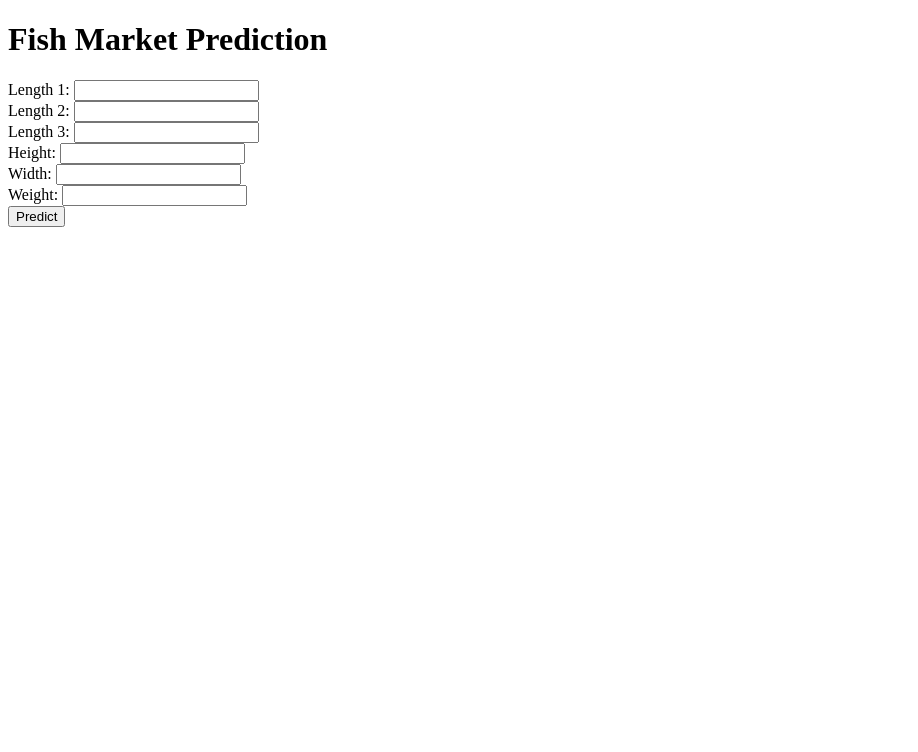
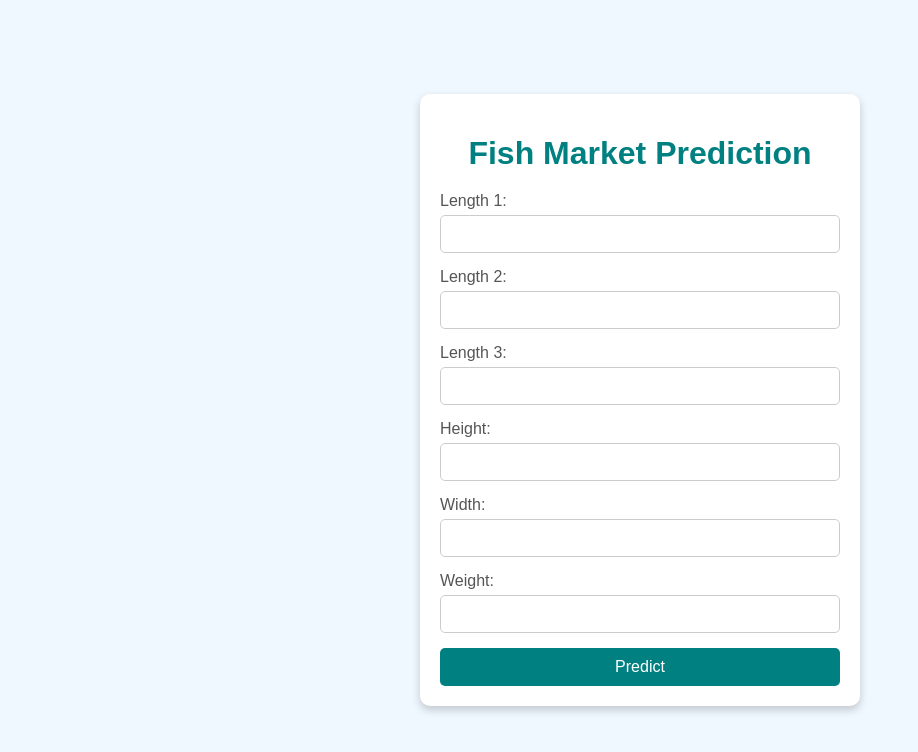
Before and after one commit to jockeymacwan-dc/lab-5, a plain HTML site: page templates/index.html in a window 1280 px wide. Shown: the whole page, without its empty margins (0-918 px from the left). Drawn offline with Linux system fonts and the light colour scheme.

Commit message:
Update index.html

```diff
--- a/templates/index.html
+++ b/templates/index.html
@@ -2,23 +2,84 @@
 <html>
 <head>
     <title>Fish Market Prediction</title>
+    <style>
+        body {
+            background-color: #f0f8ff; /* Light blue background */
+            font-family: Arial, sans-serif;
+            color: #333;
+            margin: 0;
+            padding: 0;
+            display: flex;
+            justify-content: center;
+            align-items: center;
+            height: 100vh;
+        }
+        .container {
+            background-color: #fff;
+            padding: 20px;
+            border-radius: 10px;
+            box-shadow: 0 4px 8px rgba(0, 0, 0, 0.2);
+            max-width: 400px;
+            width: 100%;
+        }
+        h1 {
+            color: #008080;
+            text-align: center;
+            margin-bottom: 20px;
+        }
+        form {
+            display: flex;
+            flex-direction: column;
+        }
+        label {
+            margin-bottom: 5px;
+            color: #555;
+        }
+        input[type="text"] {
+            padding: 10px;
+            margin-bottom: 15px;
+            border: 1px solid #ccc;
+            border-radius: 5px;
+            font-size: 14px;
+        }
+        input[type="submit"] {
+            background-color: #008080;
+            color: white;
+            padding: 10px;
+            border: none;
+            border-radius: 5px;
+            cursor: pointer;
+            font-size: 16px;
+        }
+        input[type="submit"]:hover {
+            background-color: #005f5f;
+        }
+    </style>
 </head>
 <body>
+    <div class="container">
         <h1>Fish Market Prediction</h1>
         <form action="/predict" method="post">
             <label for="length1">Length 1:</label>
-        <input type="text" id="length1" name="length1"><br>
+            <input type="text" id="length1" name="length1">
+
             <label for="length2">Length 2:</label>
-        <input type="text" id="length2" name="length2"><br>
+            <input type="text" id="length2" name="length2">
+
             <label for="length3">Length 3:</label>
-        <input type="text" id="length3" name="length3"><br>
+            <input type="text" id="length3" name="length3">
+
             <label for="height">Height:</label>
-        <input type="text" id="height" name="height"><br>
+            <input type="text" id="height" name="height">
+
             <label for="width">Width:</label>
-        <input type="text" id="width" name="width"><br>
+            <input type="text" id="width" name="width">
+
             <label for="weight">Weight:</label>
-        <input type="text" id="weight" name="weight"><br>
+            <input type="text" id="weight" name="weight">
+
             <input type="submit" value="Predict">
         </form>
+    </div>
 </body>
 </html>
```
Lines whose indentation alone changed are shown as unchanged.
